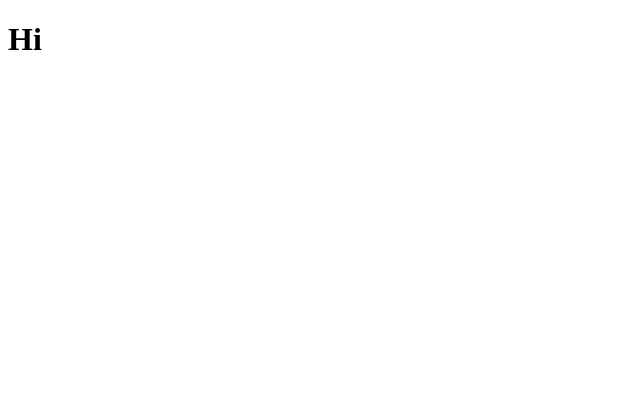
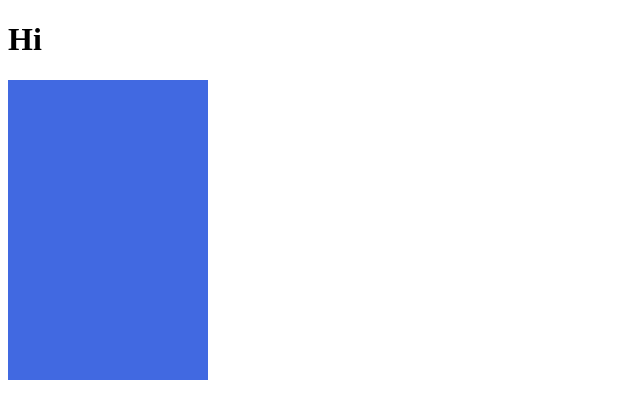
Before and after one commit to Kate24676/tetris, a plain HTML site: page js/index.html in a window 1280 px wide. Shown: the whole page, without its empty margins (0-640 px from the left). Drawn offline with Linux system fonts and the light colour scheme.

Commit message:
css added

```diff
--- a/js/index.html
+++ b/js/index.html
@@ -10,6 +10,12 @@
 
 <body>
     <h1>Hi</h1>
+    <div class="game">
+        <div class="grid">
+
+        </div>
+
+    </div>
 </body>
 
 </html>
--- a/js/style.css
+++ b/js/style.css
@@ -0,0 +1,13 @@
+div {
+    background-color: red;
+    height: 20px;
+    width: 20px;
+}
+
+.grid {
+background-color: royalblue;
+height: 300px;
+width: 200px;
+display: flex;
+flex-wrap: wrap;
+}
```
